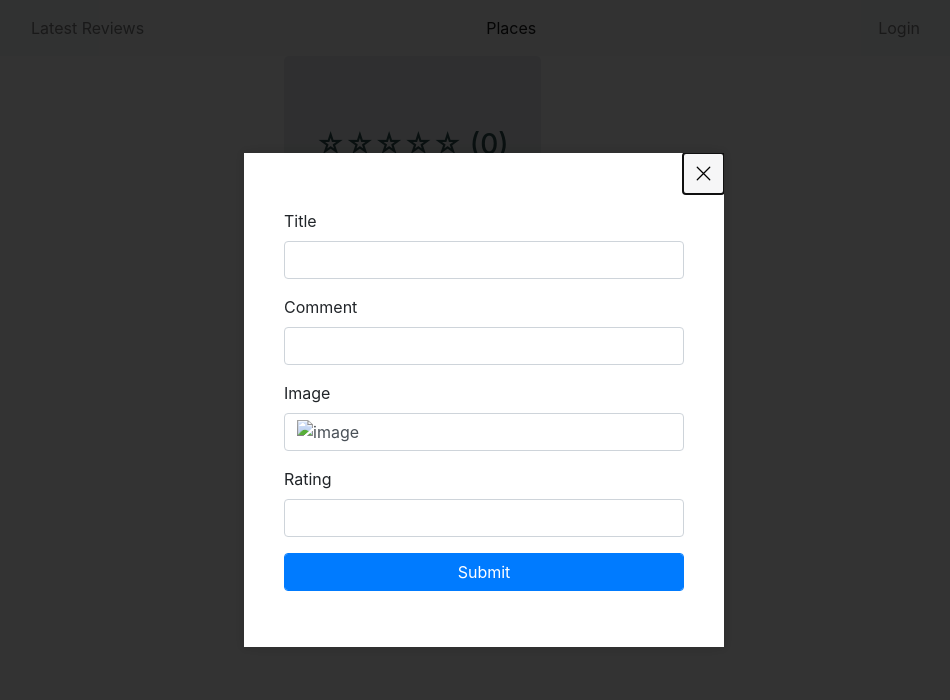
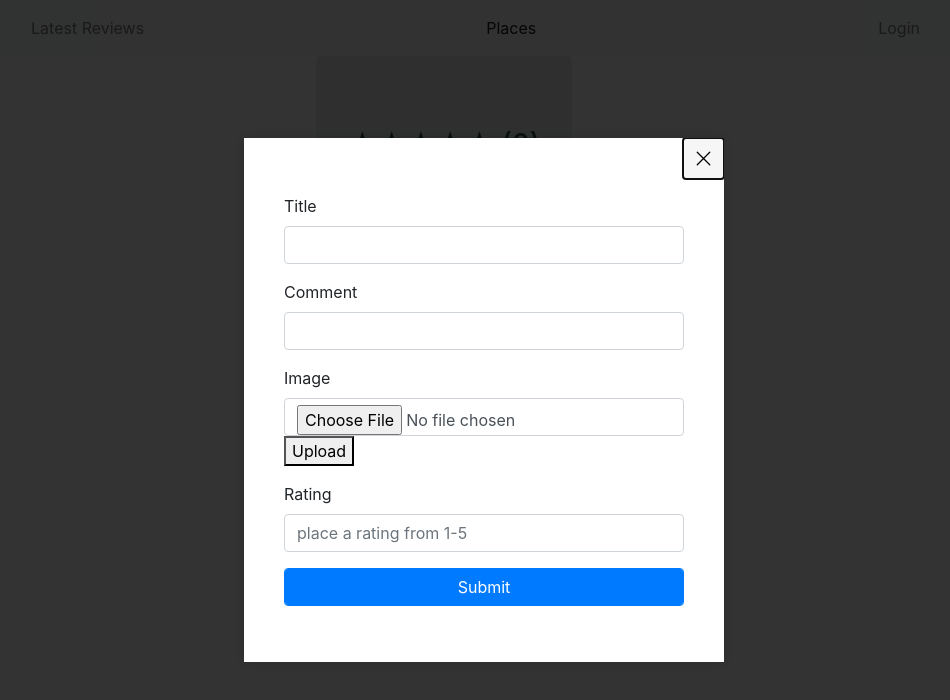
Before and after one commit to kamilbdbelfort/eat-drink-socialize-client, a React (Create React App) app: page /places/1 in a window 1280 px wide. Both pictures are taken after a click on the button "Give a review!". Shown: the top 700 px of the page, without its empty margins (156-1106 px from the left). Built offline with nearby package versions, Linux system fonts and the light colour scheme; no server answers.

Commit message:
review form is working, you can post a review and upload an image, form is not closing manually yet

```diff
--- a/package.json
+++ b/package.json
@@ -8,6 +8,7 @@
     "@testing-library/user-event": "^7.1.2",
     "axios": "^0.19.2",
     "bootstrap": "^4.4.1",
+    "cloudinary-react": "^1.7.0",
     "focus-trap-react": "^8.8.1",
     "react": "^16.13.0",
     "react-bootstrap": "^1.0.0-beta.17",
--- a/src/App.css
+++ b/src/App.css
@@ -18,12 +18,12 @@
 
 .Left-side-box {
   height: 100%;
-  width: 15%;
+  width: 17.5%;
 }
 
 .Right-side-box {
   height: 100%;
-  width: 25%;
+  width: 22.5%;
 }
 
 .item {
--- a/src/App.js
+++ b/src/App.js
@@ -30,12 +30,13 @@ function App() {
       <MessageBox />
       <Switch>
         {isLoading ? <Loading /> : null}
-        <Route exact path="/places" component={Places} />
-        <Route path="/places/:id" component={PlaceDetails} />
-        <Route path="/reviews" component={Reviews} />
+        <Route exact path="/" component={Places} />
         <Route path="/signup" component={SignUp} />
         <Route path="/login" component={Login} />
         <Route path="/me" component={UserDetails} />
+        <Route path="/reviews" component={Reviews} />
+        <Route path="/places/:id" component={PlaceDetails} />
+        <Route path="/places" component={Places} />
       </Switch>
     </div>
   );
--- a/src/components/OpenForm/Container/index.js
+++ b/src/components/OpenForm/Container/index.js
@@ -30,6 +30,8 @@ export class Container extends Component {
     document.querySelector("html").classList.toggle("scroll-lock");
   };
   render() {
+    console.log("props:", this.props);
+    const { url, setUrl } = this.props;
     return (
       <React.Fragment>
         <TriggerButton
@@ -45,6 +47,8 @@ export class Container extends Component {
             closeModal={this.closeModal}
             onKeyDown={this.onKeyDown}
             onClickOutside={this.onClickOutside}
+            url={url}
+            setUrl={setUrl}
           />
         ) : null}
       </React.Fragment>
--- a/src/components/OpenForm/Form/index.js
+++ b/src/components/OpenForm/Form/index.js
@@ -1,7 +1,30 @@
 // src/components/OpenForm/Form/index.js
 import React from "react";
+import { useState } from "react";
 
-export const Form = ({ onSubmit }) => {
+export const Form = ({ onSubmit, url, setUrl }) => {
+  const [image, setImage] = useState("");
+  //const [url, setUrl] = useState("");
+
+  const uploadImage = () => {
+    const data = new FormData();
+    data.append("file", image);
+    data.append("upload_preset", "tdfbxjln");
+    data.append("cloud_name", "ddng6db9v");
+    fetch("  https://api.cloudinary.com/v1_1/ddng6db9v/image/upload", {
+      method: "post",
+      body: data,
+    })
+      .then((resp) => resp.json())
+      .then((data) => {
+        setUrl(data.url);
+      })
+      .catch((err) => console.log(err));
+  };
+
+  console.log("url:", url);
+  console.log("setUrl:", setUrl);
+
   return (
     <form onSubmit={onSubmit}>
       <div className="form-group">
@@ -14,11 +37,25 @@ export const Form = ({ onSubmit }) => {
       </div>
       <div className="form-group">
         <label htmlFor="image">Image</label>
-        <input type="image" alt="image" className="form-control" id="image" />
+        <input
+          type="file"
+          onChange={(e) => setImage(e.target.files[0])}
+          className="form-control"
+          id="image"
+        ></input>
+        <button onClick={uploadImage}>Upload</button>
+        <img src={url} alt="" />
       </div>
       <div className="form-group">
         <label htmlFor="rating">Rating</label>
-        <input type="rating" className="form-control" id="rating" />
+        <input
+          type="number"
+          className="form-control"
+          id="rating"
+          placeholder="place a rating from 1-5"
+          min="1"
+          max="5"
+        />
       </div>
       <div className="form-group">
         <button className="form-control btn btn-primary" type="submit">
--- a/src/components/OpenForm/Modal/index.js
+++ b/src/components/OpenForm/Modal/index.js
@@ -10,6 +10,8 @@ export const Modal = ({
   buttonRef,
   closeModal,
   onSubmit,
+  url,
+  setUrl,
 }) => {
   return ReactDOM.createPortal(
     <FocusTrap>
@@ -38,7 +40,7 @@ export const Modal = ({
             </svg>
           </button>
           <div className="modal-body">
-            <Form onSubmit={onSubmit} />
+            <Form onSubmit={onSubmit} url={url} setUrl={setUrl} />
           </div>
         </div>
       </aside>
--- a/src/components/Place/index.js
+++ b/src/components/Place/index.js
@@ -1,20 +1,31 @@
 import React from "react";
+import { useState } from "react";
+import { useDispatch, useSelector } from "react-redux";
 import Jumbotron from "react-bootstrap/Jumbotron";
 import Button from "react-bootstrap/Button";
 import { Link } from "react-router-dom";
 
 import { Container } from "../OpenForm/Container";
+import { selectUser } from "../../store/user/selectors";
+import { postReview } from "../../store/reviews/actions";
 
 export default function Place(props) {
+  const [url, setUrl] = useState("");
   const placeRating = !props.reviews ? 0 : avgRating(props.reviews);
   const placeLikes = !props.users ? null : amountLikes(props.users);
   const placeSaved = !props.users ? null : amountSaved(props.users);
+  const triggerText = "Give a review!";
+  const user = useSelector(selectUser);
+  const dispatch = useDispatch();
 
-  const triggerText = "Give a review!";
   const onSubmit = (event) => {
     event.preventDefault(event);
-    console.log(event.target.name.value);
-    console.log(event.target.email.value);
+    const title = event.target.title.value;
+    const comment = event.target.comment.value;
+    const image = url;
+    const rating = event.target.rating.value;
+    dispatch(postReview(title, comment, image, rating, user.id, props.id));
+    console.log("image url?", image);
   };
 
   return (
@@ -45,7 +56,12 @@ export default function Place(props) {
             </Link>
           ) : null}
           {"   "}
-          <Container triggerText={triggerText} onSubmit={onSubmit} />
+          <Container
+            triggerText={triggerText}
+            onSubmit={onSubmit}
+            url={url}
+            setUrl={setUrl}
+          />
         </div>
       </Jumbotron>
       <div style={{ width: "20%" }}></div>
--- a/src/pages/Reviews/index.js
+++ b/src/pages/Reviews/index.js
@@ -20,7 +20,7 @@ export default function Places() {
           {reviews.map((review) => {
             return (
               <div className="item" key={review.id}>
-                <Review key={review.id} review={review} showLink={true} />;
+                <Review key={review.id} review={review} showLink={true} />
               </div>
             );
           })}
--- a/src/pages/UserDetails/index.js
+++ b/src/pages/UserDetails/index.js
@@ -5,12 +5,17 @@ import Place from "../../components/Place";
 import UserCard from "../../components/UserCard";
 import { selectUser } from "../../store/user/selectors";
 import { getUserWithStoredToken } from "../../store/user/actions";
+import { selectPlaces } from "../../store/places/selectors";
+import { fetchPlacesUser } from "../../store/places/actions";
 
 export default function UserDetails() {
   const user = useSelector(selectUser);
+  const places = useSelector(selectPlaces);
   const dispatch = useDispatch();
+
   useEffect(() => {
     dispatch(getUserWithStoredToken);
+    dispatch(fetchPlacesUser(user.id));
   }, [dispatch]);
 
   return (
@@ -30,21 +35,18 @@ export default function UserDetails() {
           )}
         </div>
         <div className="Item-box">
-          {!user.places
+          {!places
             ? null
-            : user.places.map((place) => {
+            : places.map((place) => {
                 return (
                   <div key={place.id}>
                     <Place
                       key={place.id}
                       id={place.id}
                       name={place.name}
-                      street={place.street}
-                      number={place.number}
-                      city={place.city}
-                      postcode={place.postcode}
-                      country={place.country}
                       image={place.image}
+                      reviews={place.reviews}
+                      users={place.users}
                       showLink={true}
                     />
                   </div>
--- a/src/store/places/actions.js
+++ b/src/store/places/actions.js
@@ -1,4 +1,4 @@
-import { apiUrl, DEFAULT_PAGINATION_LIMIT } from "../../config/constants";
+import { apiUrl } from "../../config/constants";
 import axios from "axios";
 
 export const FETCH_PLACES_SUCCESS = "FETCH_PLACES_SUCCESS";
@@ -10,12 +10,18 @@ export const fetchPlacesSuccess = (places) => ({
 
 export const fetchPlaces = () => {
   return async (dispatch, getState) => {
-    const placesCount = getState().places.length;
-    const response = await axios.get(
-      `${apiUrl}/places?limit=${DEFAULT_PAGINATION_LIMIT}&offset=${placesCount}`
-    );
+    const response = await axios.get(`${apiUrl}/places`);
 
     //console.log(response.data);
     dispatch(fetchPlacesSuccess(response.data));
   };
 };
+
+export const fetchPlacesUser = (id) => {
+  return async (dispatch, getState) => {
+    const response = await axios.get(`${apiUrl}/places/user/${id}`);
+
+    //console.log(response.data);
+    dispatch(fetchPlacesSuccess(response.data));
+  };
+};
--- a/src/store/reviews/actions.js
+++ b/src/store/reviews/actions.js
@@ -2,10 +2,16 @@ import { apiUrl, DEFAULT_PAGINATION_LIMIT } from "../../config/constants";
 import axios from "axios";
 
 export const FETCH_REVIEWS_SUCCESS = "FETCH_REVIEWS_SUCCESS";
+export const REVIEW_POSTED = "REVIEW_POSTED";
 
 export const fetchReviewsSuccess = (reviews) => ({
   type: FETCH_REVIEWS_SUCCESS,
   payload: reviews,
+});
+
+export const reviewPosted = (review) => ({
+  type: REVIEW_POSTED,
+  payload: review,
 });
 
 export const fetchReviews = () => {
@@ -19,3 +25,21 @@ export const fetchReviews = () => {
     dispatch(fetchReviewsSuccess(response.data));
   };
 };
+
+export const postReview = (title, comment, image, rating, userId, placeId) => {
+  return async (dispatch, getState) => {
+    try {
+      const response = await axios.post(`${apiUrl}/reviews`, {
+        title: title,
+        comment: comment,
+        image: image,
+        rating: rating,
+        userId: userId,
+        placeId: placeId,
+      });
+      dispatch(reviewPosted(response.data));
+    } catch (e) {
+      console.log(e.message);
+    }
+  };
+};
--- a/src/store/reviews/reducer.js
+++ b/src/store/reviews/reducer.js
@@ -1,4 +1,4 @@
-import { FETCH_REVIEWS_SUCCESS } from "./actions";
+import { FETCH_REVIEWS_SUCCESS, REVIEW_POSTED } from "./actions";
 
 const initialState = [];
 
@@ -6,6 +6,9 @@ export default (state = initialState, action) => {
   switch (action.type) {
     case FETCH_REVIEWS_SUCCESS:
       return action.payload;
+    case REVIEW_POSTED: {
+      return [...state, ...action.payload];
+    }
     default:
       return state;
   }
```
Also changed, not shown: 1 other file (tests, documents, lock files or other folders).
